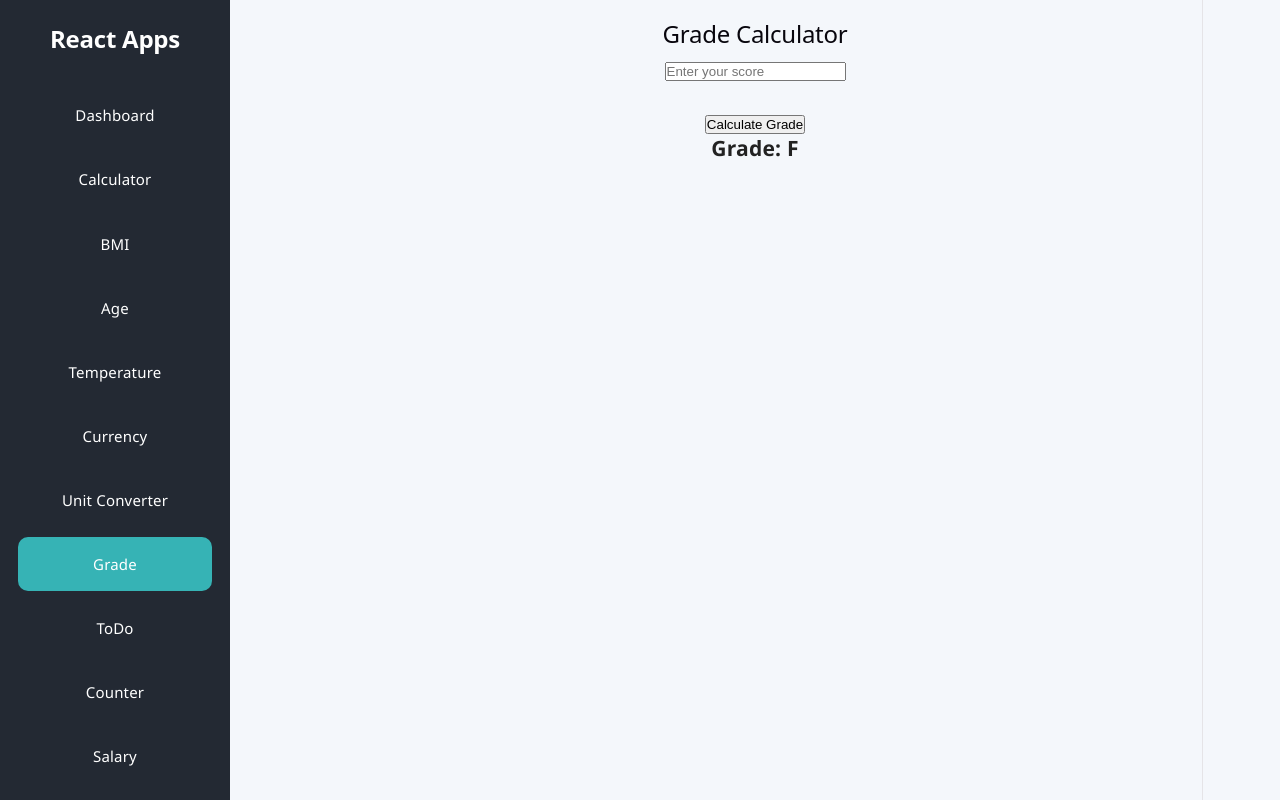
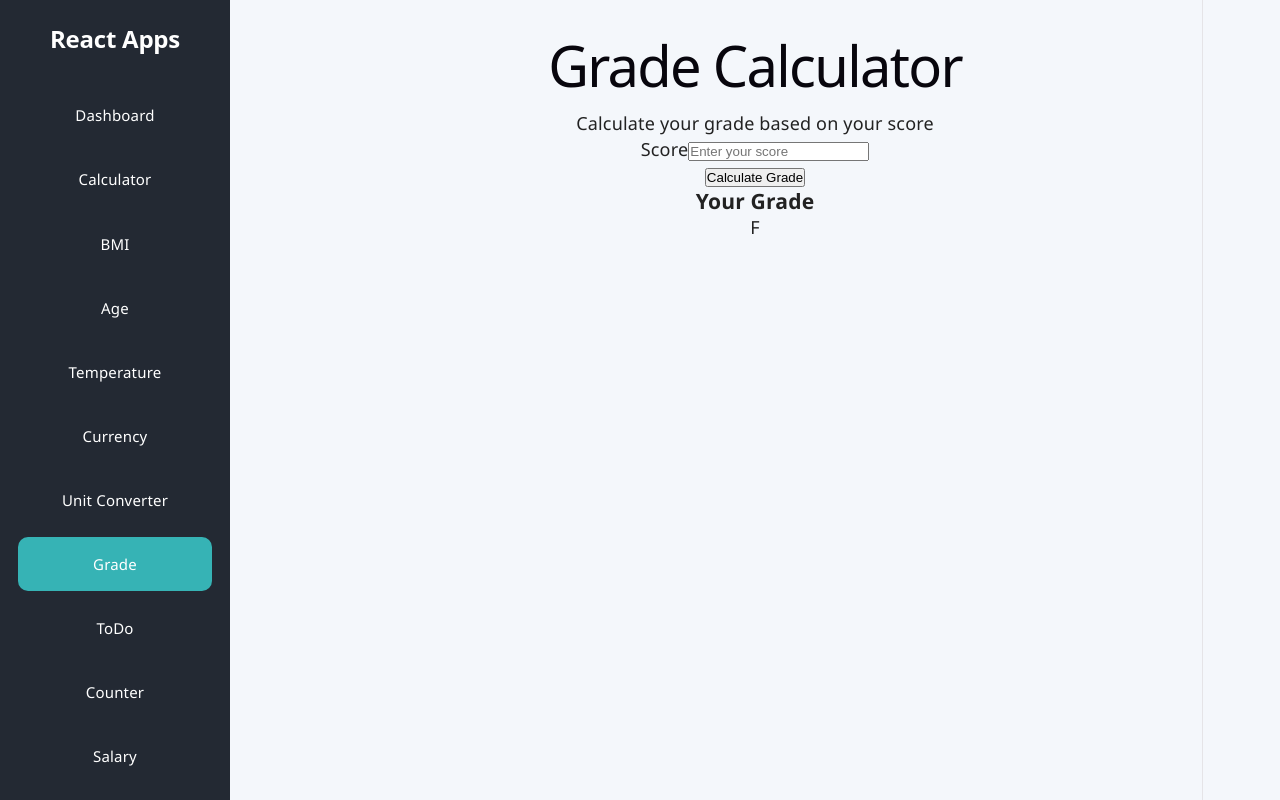
Before and after one commit to NaimaMuse/React-Mini-Apps, a React (Vite) app in the folder my-react-app/: page /grade in a window 1280 px wide. Built offline with nearby package versions, Linux system fonts and the light colour scheme.

Commit message:
created the grade  app and its design

```diff
--- a/my-react-app/src/Pages/Grade.jsx
+++ b/my-react-app/src/Pages/Grade.jsx
@@ -21,8 +21,18 @@ function Grade() {
   }
 
   return (
-    <div>
-      <h2>Grade Calculator</h2>
+    <div className="grade-page">
+
+      <div className="grade-header">
+        <h1>Grade Calculator</h1>
+        <p>Calculate your grade based on your score</p>
+      </div>
+
+      <div className="grade-card">
+
+        <div className="grade-input-box">
+
+          <label>Score</label>
 
           <input
             type="number"
@@ -31,12 +41,27 @@ function Grade() {
             onChange={(e) => setScore(e.target.value)}
           />
 
-      <br />
-      <br />
+        </div>
 
-      <button onClick={calculateGrade}>Calculate Grade</button>
+        <button
+          className="grade-btn"
+          onClick={calculateGrade}
+        >
+          Calculate Grade
+        </button>
 
-      <h3>Grade: {grade}</h3>
+        <div className="grade-result">
+
+          <h3>Your Grade</h3>
+
+          <div className="grade-letter">
+            {grade}
+          </div>
+
+        </div>
+
+      </div>
+
     </div>
   );
 }
```
Lines whose indentation alone changed are shown as unchanged.
